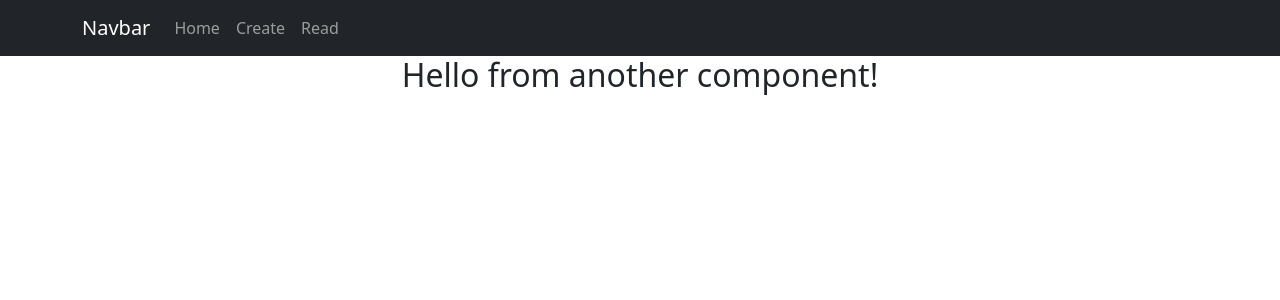
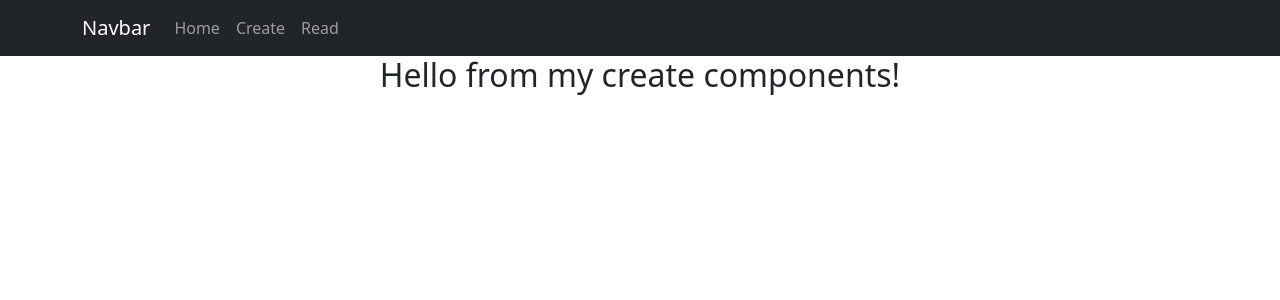
Before and after one commit to SoonMingQian/lab-10, a React (Create React App) app: page /create in a window 1280 px wide. Shown: the top 300 px of the page. Built offline with nearby package versions, Linux system fonts and the light colour scheme.

Commit message:
add two new components and add messages

```diff
--- a/src/App.js
+++ b/src/App.js
@@ -8,6 +8,8 @@ import Header from './components/header';
 import Footer from './components/footer';
 import Content from './components/content';
 import { BrowserRouter, Routes, Route } from "react-router-dom";
+import Create from './components/create';
+import Read from './components/read';
 
 function App() {
   return (
@@ -24,9 +26,9 @@ function App() {
           </Container>
         </Navbar>
         <Routes>
-          <Route path="create" element={<Header></Header>}></Route>
+          <Route path="create" element={<Create></Create>}></Route>
           <Route path="/" element={<Content></Content>}></Route>
-          <Route path="read" element={<Footer></Footer>}></Route>
+          <Route path="read" element={<Read></Read>}></Route>
         </Routes>
       </div>
     </BrowserRouter>
--- /dev/null
+++ b/src/components/create.js
@@ -0,0 +1,11 @@
+function Create(){
+
+    return(
+        <div>
+            <h2>Hello from my create components!</h2>
+        </div>
+    );
+
+}
+
+export default Create;
--- /dev/null
+++ b/src/components/read.js
@@ -0,0 +1,8 @@
+function Read(){
+
+    return(
+        <h2>Hello from my read components</h2>
+    );
+}
+
+export default Read;
```
